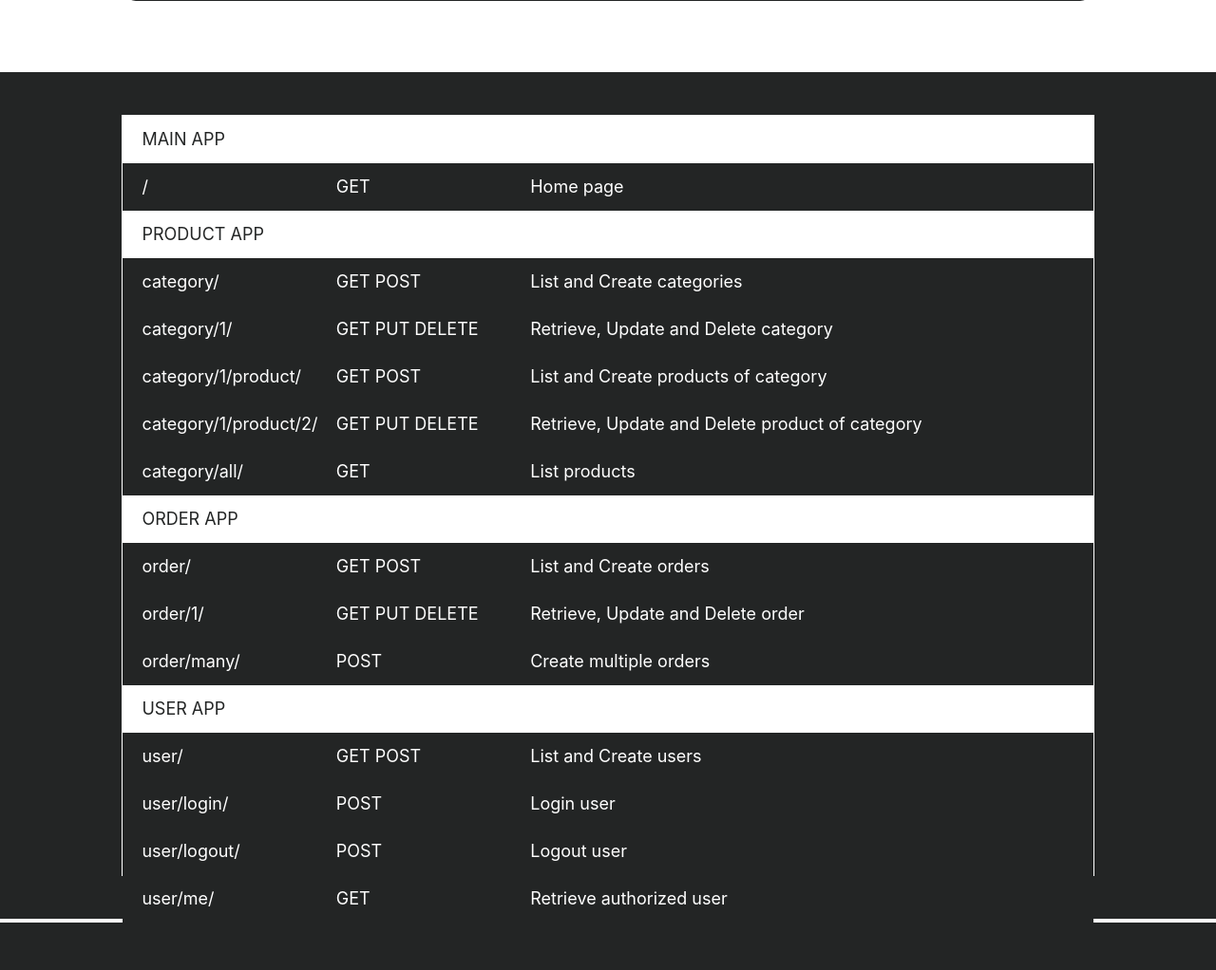
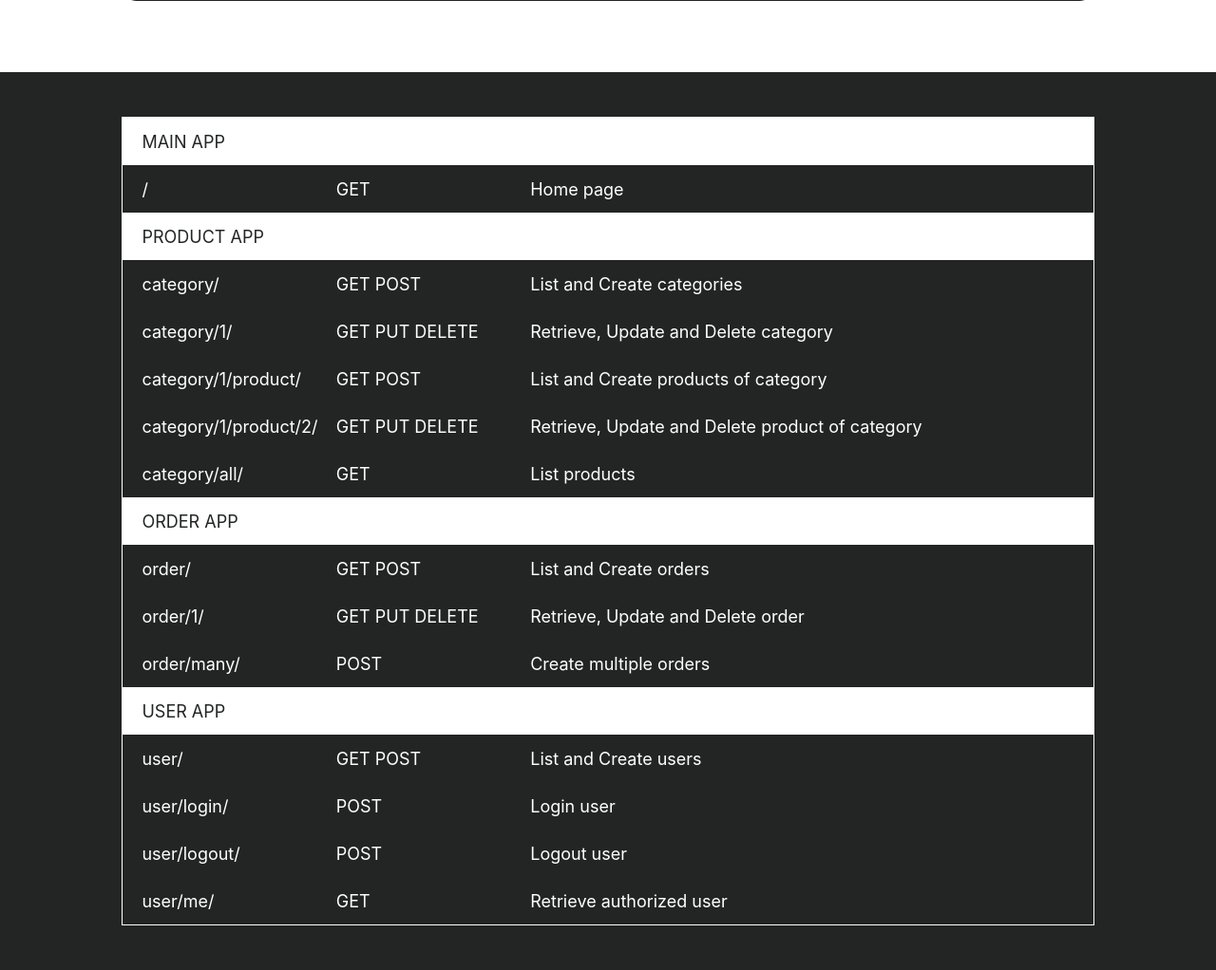
Before and after one commit to MeBr0/OnlineShop, a Django app: page / in a window 1280 px wide. Shown: the part 574-1596 px from the top of the page at 95% size. Before the commit the page ends 1546 px from the top, so only its background shows below. Run offline with Django 3.2, Linux system fonts and the light colour scheme; some libraries are stand-ins or nearby versions.

Commit message:
Fix flex

```diff
--- a/main/templates/base.html
+++ b/main/templates/base.html
@@ -12,7 +12,7 @@
             justify-content: space-evenly; align-items: center; flex-direction: column; }
         .inner_about h1 { text-align: center; color:#FFF; font-size:44px; }
         .inner_about p { width: 80%; text-align: center;color: #FFF; font-size: 24px; }
-        .urls { height: 892px; display: flex; justify-content: center; align-items: center;
+        .urls { height: 946px; display: flex; justify-content: center; align-items: center;
             background-color: #232525; }
         .inner_urls { width: 80%; height: 90%; background-color: #FFF; font-size: 18px; border: #FFF solid 1px;}
         .app { display: flex; justify-content: flex-start; align-items: center;
```
